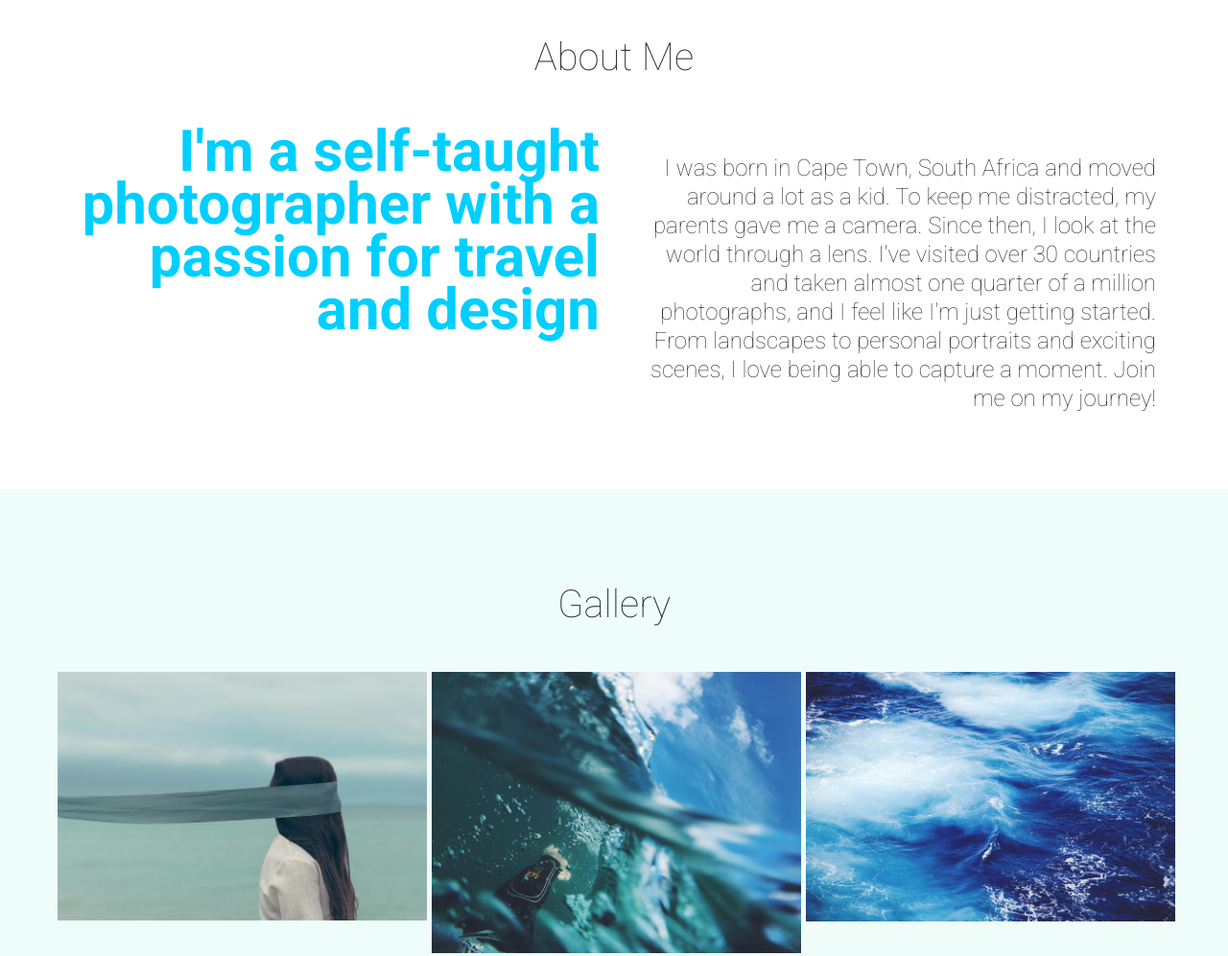
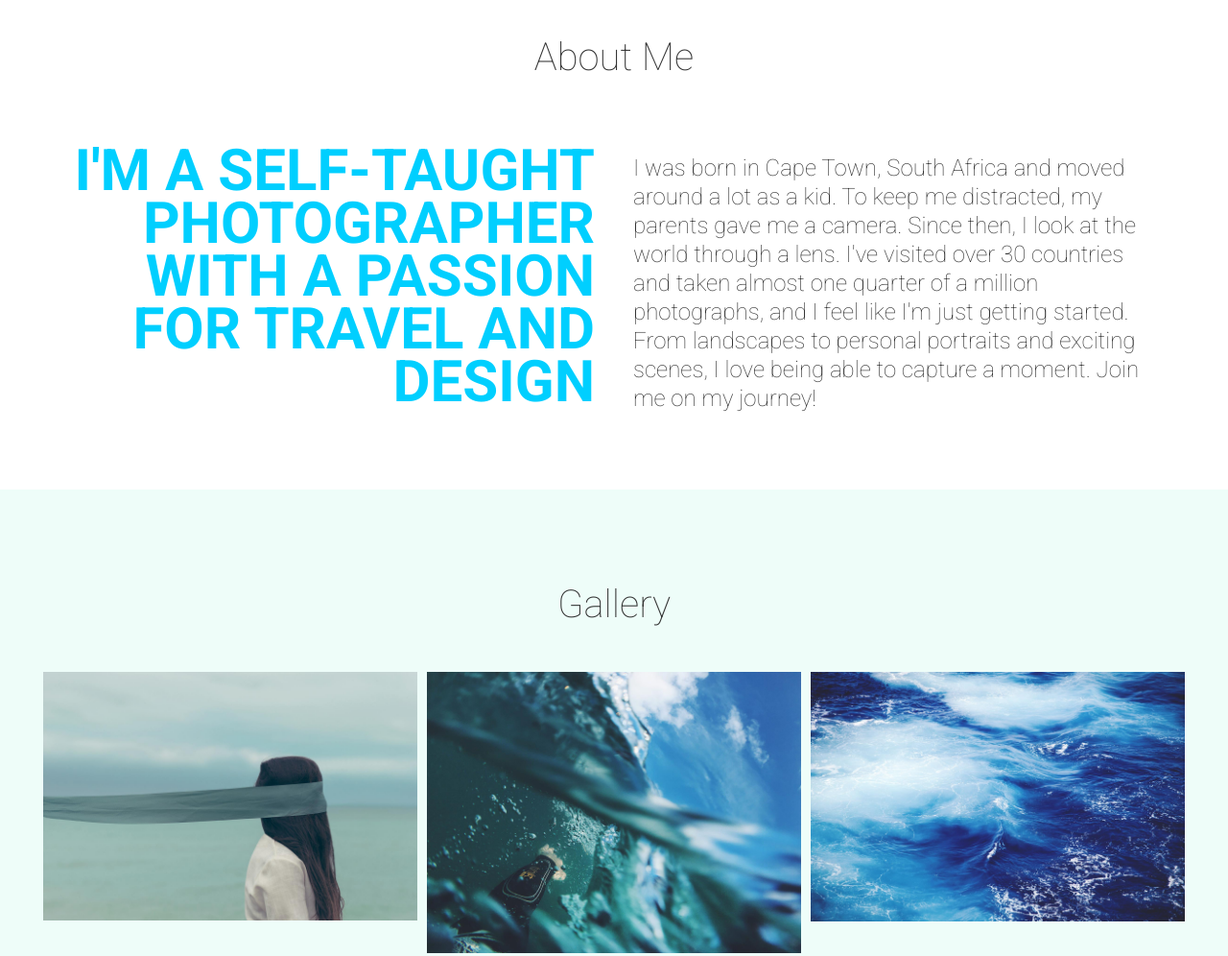
Before and after one commit to schpatel/ccreadyfinalproject, a plain HTML site: page portfolio/index.html in a window 1280 px wide. Shown: the part 860-1856 px from the top of the page at 96% size. Drawn offline with nearby package versions, Linux system fonts and the light colour scheme.

Commit message:
updated index

```diff
--- a/portfolio/index.html
+++ b/portfolio/index.html
@@ -1,9 +1,9 @@
 <!DOCTYPE html>
-<html></html>
+<html>
   <head>
     <link rel="stylesheet" href="https://maxcdn.bootstrapcdn.com/bootstrap/3.3.7/css/bootstrap.min.css" integrity="sha384-BVYiiSIFeK1dGmJRAkycuHAHRg32OmUcww7on3RYdg4Va+PmSTsz/K68vbdEjh4u" crossorigin="anonymous" />
 
-    <link type="text/css" rel="stylesheet" href="styles/styles.css" />
+    <link type="text/css" rel="stylesheet" href="styles/main.css" />
 
     <link type="text/css" rel="stylesheet" href="https://fonts.googleapis.com/css?family=Roboto:100,700" />
 
@@ -107,3 +107,4 @@
     </div>
 
   </body>
+</html>
```
